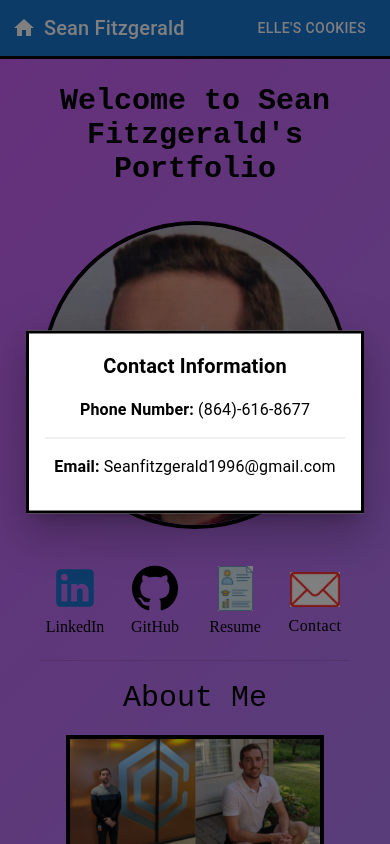
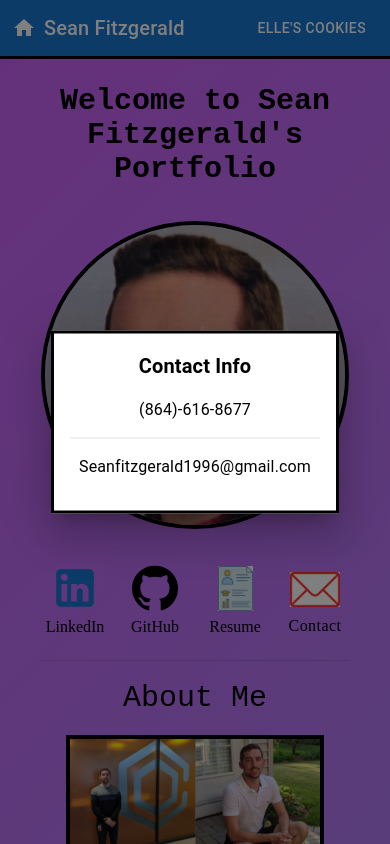
Before and after one commit to seanfitz96/Portfolio-Project-Client, a React (Create React App) app: page / in a window 390 px wide. Both pictures are taken after a click on the button "Contact". Shown: the top 844 px of the page. Built offline with nearby package versions, Linux system fonts and the light colour scheme.

Commit message:
fixed the mobile view again

```diff
--- a/src/CSS/Experience.css
+++ b/src/CSS/Experience.css
@@ -2,11 +2,12 @@
     text-align: center;
     font-size: 30px;
     font-family: 'Courier New', Courier, monospace;
+    padding-bottom: 30px;
 }
 
 .listOfJobs {
     display: grid;
-    grid-template-columns: repeat(auto-fill, minmax(310px, 1fr));
+    grid-template-columns: repeat(auto-fill, minmax(320px, 1fr));
     gap: 80px;
     padding: 10px;
 }
--- a/src/Components/MyContactModal.js
+++ b/src/Components/MyContactModal.js
@@ -11,7 +11,7 @@ const style = {
   top: "50%",
   left: "50%",
   transform: "translate(-50%, -50%)",
-  width: 300,
+  width: 250,
   bgcolor: "white",
   border: "3px solid #000",
   boxShadow: 24,
@@ -42,18 +42,18 @@ function MyContactModal() {
         <Box sx={style}>
           <Typography id="modal-modal-title" variant="h6" component="h2">
             <b style={{ display: "flex", justifyContent: "center" }}>
-              Contact Information
+              Contact Info
             </b>
           </Typography>
           <Typography id="modal-modal-description" textAlign="center">
             <p>
-              <b> Phone Number: </b> (864)-616-8677
+              (864)-616-8677
             </p>
           </Typography>
           <Divider />
           <Typography id="modal-modal-description" textAlign="center">
             <p>
-              <b> Email: </b> Seanfitzgerald1996@gmail.com
+              Seanfitzgerald1996@gmail.com
             </p>
           </Typography>
         </Box>
```
